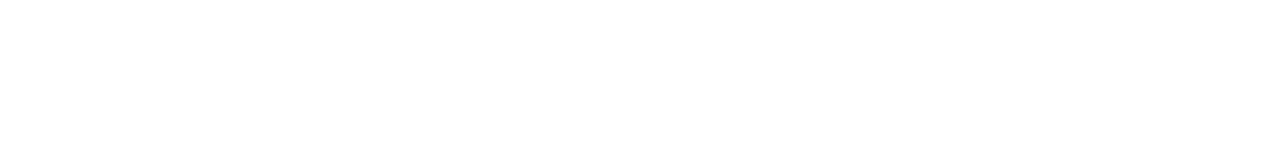
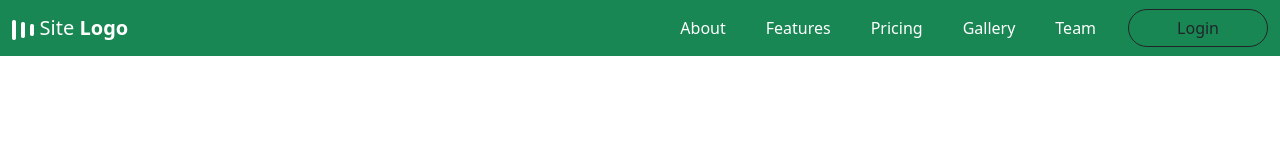
Before and after one commit to maheeen-khan/First-Hackathon, a plain HTML site: page index.html in a window 1280 px wide. Drawn offline with Linux system fonts and the light colour scheme.

Commit message:
Navbar Completed

```diff
--- a/index.html
+++ b/index.html
@@ -10,6 +10,42 @@
 </head>
 <body>
 
+    <nav class="navbar navbar-expand-lg bg-success">
+        <div class="container-fluid logo">
+          <a class="navbar-brand" href="#">
+            <img src="./images/Line 3.png" alt="Line 3">
+            <img src="./images/Line 4.png" alt="Line 4">
+            <img src="./images/Line 5.png" alt="Line 5">
+            Site <span class="fw-bold">Logo</span>
+          </a>
+          <button class="navbar-toggler" type="button" data-bs-toggle="collapse" data-bs-target="#navbarSupportedContent" aria-controls="navbarSupportedContent" aria-expanded="false" aria-label="Toggle navigation">
+            <span class="navbar-toggler-icon"></span>
+          </button>
+          <div class="collapse navbar-collapse" id="navbarSupportedContent">
+            <ul class="navbar-nav ms-auto mb-2 mb-lg-0">
+              <li class="nav-item mx-auto pe-4">
+                <a class="nav-link active" aria-current="page" href="#">About</a>
+              </li>
+              <li class="nav-item mx-auto pe-4">
+                <a class="nav-link active" aria-current="page" href="#">Features</a>
+              </li>
+              <li class="nav-item mx-auto pe-4">
+                <a class="nav-link active" aria-current="page" href="#">Pricing</a>
+              </li>
+              <li class="nav-item mx-auto pe-4">
+                <a class="nav-link active" aria-current="page" href="#">Gallery</a>
+              </li>
+              <li class="nav-item mx-auto pe-4">
+                <a class="nav-link active" aria-current="page" href="#">Team</a>
+              </li>
+
+            </ul>
+            <form class="d-flex">
+                <button type="button" class="btn btn-outline-dark login mx-auto ps-5 pe-5">Login</button>
+            </form>
+          </div>
+        </div>
+      </nav>
 
     <script src="bootstrap-5.3.3-dist/js/bootstrap.min.js"></script>
 </body>
--- a/style.css
+++ b/style.css
@@ -0,0 +1,6 @@
+.logo a{
+    color: white !important;
+}
+.login{
+    border-radius: 50px !important;
+}
```
Also changed, not shown: images/Line 3.png (added), images/Line 4.png (added), images/Line 5.png (added).
